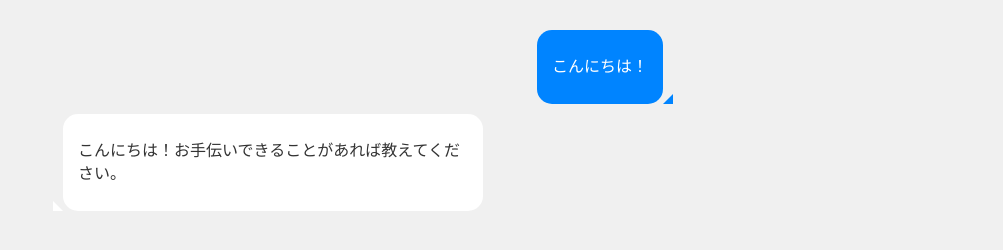
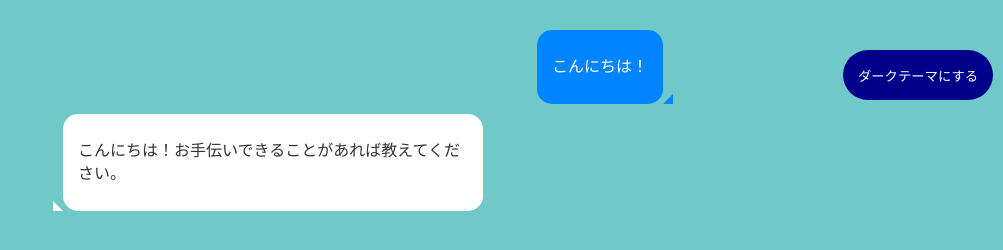
Before and after one commit to Daku-on/introduce-ChatGPT, a plain HTML site: page index.html in a window 1280 px wide. Shown: the whole page, without its empty margins (277-1280 px from the left). Drawn offline with Linux system fonts and the light colour scheme.

Commit message:
それに技育祭での知見をプラス

```diff
--- /dev/null
+++ b/app.js
@@ -0,0 +1,18 @@
+'use strict';
+
+// ボタンの参照を取得
+const switcher = document.querySelector('.btn');
+
+// ボタンをクリックしたときの処理
+switcher.addEventListener('click', function() {
+    document.body.classList.toggle('light-theme');
+    document.body.classList.toggle('dark-theme');
+
+    // ボタンのラベルを切り替える
+const className = document.body.className;
+if (className == "light-theme") { // もし現在ライトテーマの状態だったら
+    this.textContent = "ダークテーマにする";
+} else { // もし現在ダークテーマの状態だったら
+    this.textContent = "ライトテーマにする";
+}
+});
--- a/index.html
+++ b/index.html
@@ -8,7 +8,7 @@
   <title>フキダシ会話</title>
 </head>
 <body>
-  <div class="chat-container">
+  <div class="chat-container light-theme">
     <div class="chat-bubble user">
       <p>こんにちは！</p>
     </div>
@@ -16,5 +16,9 @@
       <p>こんにちは！お手伝いできることがあれば教えてください。</p>
     </div>
   </div>
+
+  <button class="btn">ダークテーマにする</button>
+
+  <script src="app.js"></script>
 </body>
 </html>
--- a/styles.css
+++ b/styles.css
@@ -1,6 +1,12 @@
 body {
-    font-family: sans-serif;
-    background-color: #f0f0f0;
+    font-family: Yu Gothic;
+    background-color: #70c9c8;
+  }
+  .light-theme {
+        background-color: #70c9c8;
+  }
+  .dark-theme {
+        background-color: #1a1a1a;
   }
 
   .chat-container {
@@ -54,3 +60,19 @@ body {
     border-width: 10px 0 0 10px;
     border-color: transparent transparent transparent #ffffff;
   }
+  /* ボタンのデザイン */
+  .btn {
+    color: white; /* 文字色 */
+    background-color: darkblue; /* 背景色 */
+    border: none; /* 枠線は無し */
+
+    /* ボタンの形状 */
+    height: 50px;
+    width: 150px;
+    border-radius: 50px;
+
+    /*ボタンの位置*/
+    position: absolute;
+    top: 50px;
+    right: 10px;
+}
```
Also changed, not shown: 1 other file.
